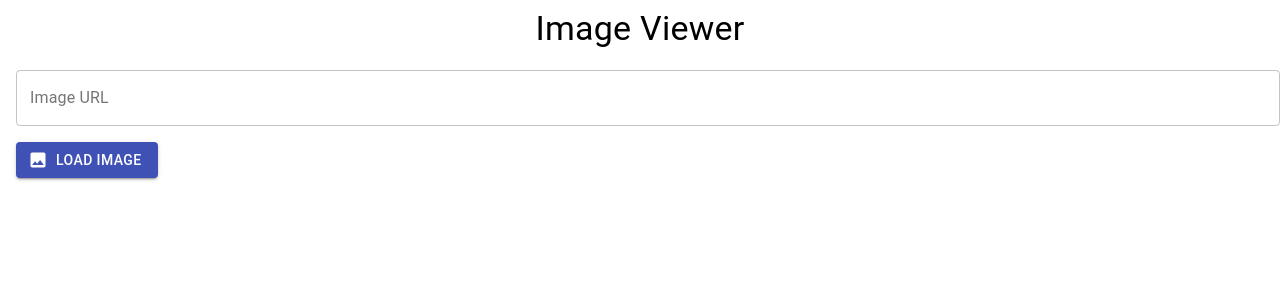
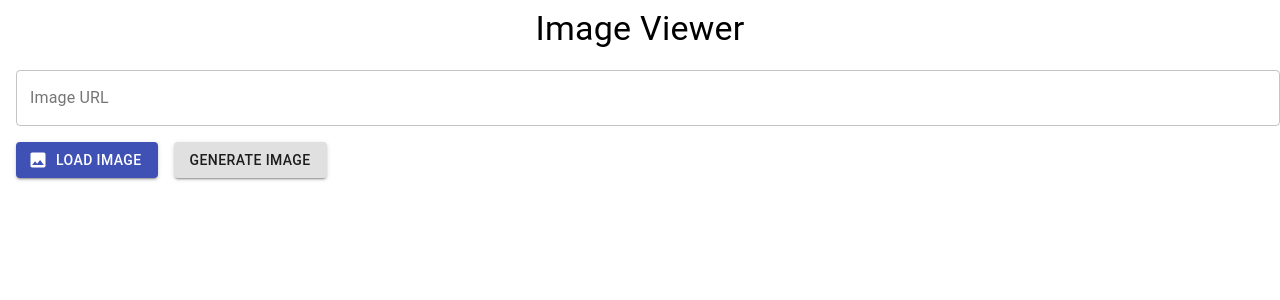
Before and after one commit to BerMu147/analyze-and-generate-images-with-Azure-AI, a React (Create React App) app: page / in a window 1280 px wide. Shown: the top 300 px of the page. Built offline with nearby package versions, Linux system fonts and the light colour scheme; the HTML template or start-up script is replaced by a standard one.

Commit message:
Modify the buttons on UI

```diff
--- a/src/App.js
+++ b/src/App.js
@@ -35,6 +35,14 @@ function App() {
       >
         Load Image
       </Button>
+      <Button
+        variant="contained"
+        color="default"
+        style={{ margin: 8 }}
+        onClick={handleSubmit}
+      >
+        Generate Image
+      </Button>
     </div>
  );
 }
```
